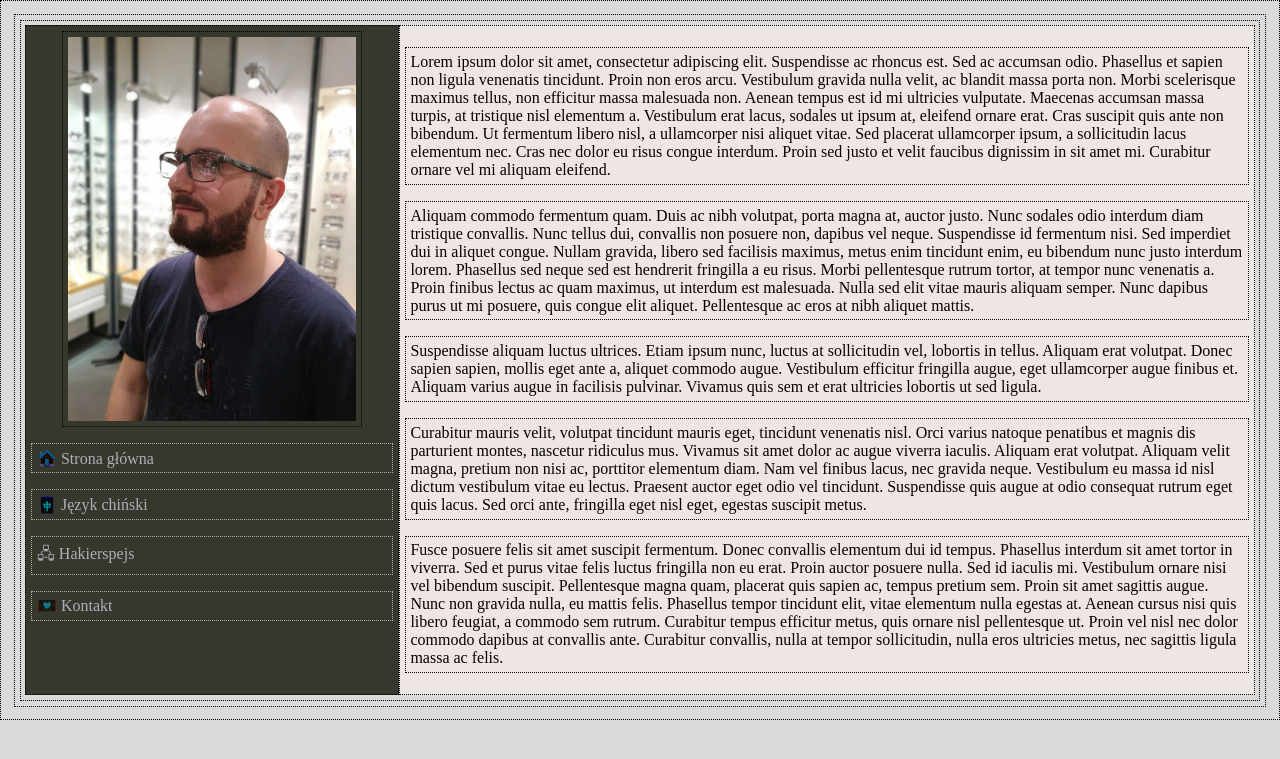
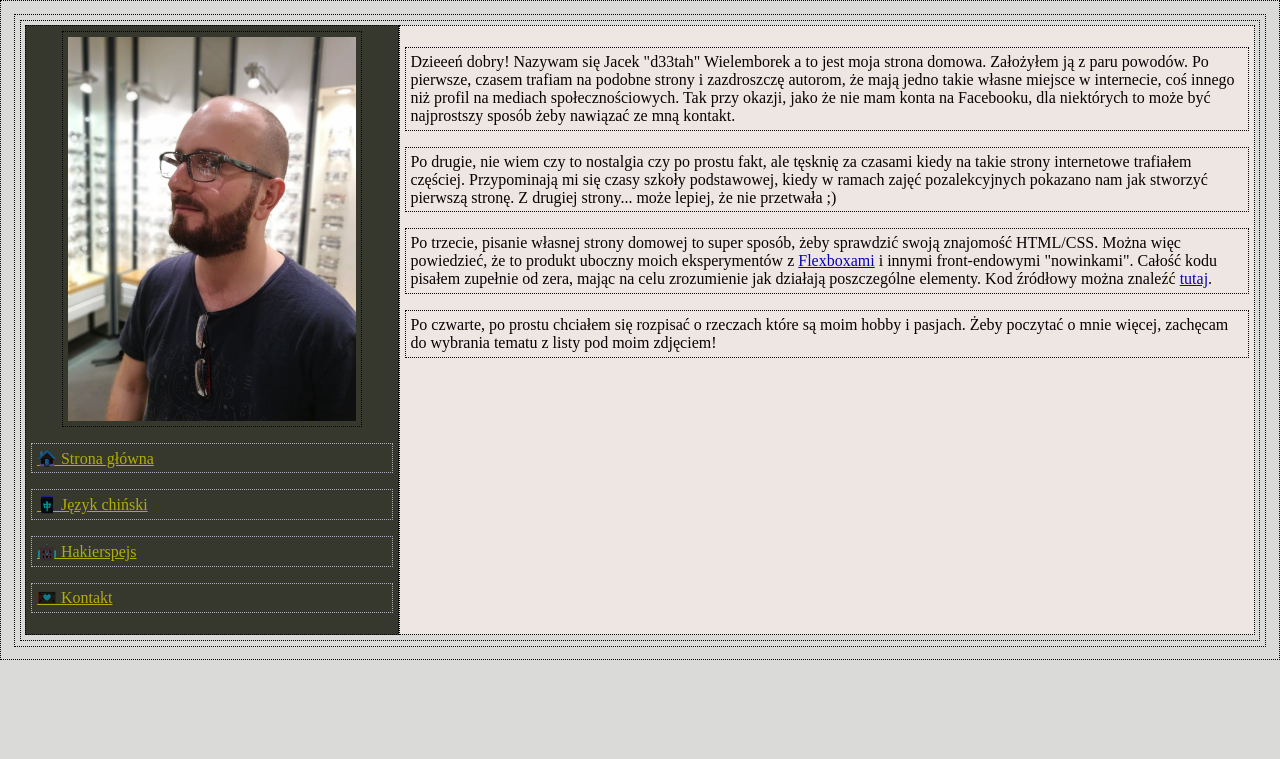
Before and after one commit to d33tah/d33tah.github.io, a Jekyll site: the page built from index.html, in a window 1280 px wide. Shown: the top 759 px of the page. Built offline with Jekyll 4.4.1, drawn with Linux system fonts in a browser that asks for light colours.

Commit message:
Update content of the website.

```diff
--- a/_layouts/default.html
+++ b/_layouts/default.html
@@ -58,6 +58,10 @@ p {
     width: 288px;
     height: 384px;
 }
+a, em, strong {
+    border: none;
+    padding: 0px;
+}
 
         </style>
     </head>
@@ -65,10 +69,10 @@ p {
         <article>
             <nav>
                 <img src="photo_2019-07-30_19-32-26.jpg" class="myphoto"></img>
-                <p>🏠 Strona główna</p>
-                <p>🀄 Język chiński</p>
-                <p>🖧  Hakierspejs</p>
-                <p>💌 Kontakt</p>
+                <p><a href="index.html">🏠 Strona główna</a></p>
+                <p><a href="chinski.html">🀄 Język chiński</a></p>
+                <p><a href="hakierspejs.html">🤖 Hakierspejs</a></p>
+                <p><a href="kontakt.html">💌 Kontakt</a></p>
             </nav>
             <main>
                 {{ content }}
--- /dev/null
+++ b/hakierspejs.html
@@ -0,0 +1,4 @@
+---
+title: Hakierspejs
+---
+<p>Sekcja w budowie. Zapraszam później!</p>
--- a/index.html
+++ b/index.html
@@ -2,17 +2,31 @@
 title: Strona Główna
 ---
 <p>
-Lorem ipsum dolor sit amet, consectetur adipiscing elit. Suspendisse ac rhoncus est. Sed ac accumsan odio. Phasellus et sapien non ligula venenatis tincidunt. Proin non eros arcu. Vestibulum gravida nulla velit, ac blandit massa porta non. Morbi scelerisque maximus tellus, non efficitur massa malesuada non. Aenean tempus est id mi ultricies vulputate. Maecenas accumsan massa turpis, at tristique nisl elementum a. Vestibulum erat lacus, sodales ut ipsum at, eleifend ornare erat. Cras suscipit quis ante non bibendum. Ut fermentum libero nisl, a ullamcorper nisi aliquet vitae. Sed placerat ullamcorper ipsum, a sollicitudin lacus elementum nec. Cras nec dolor eu risus congue interdum. Proin sed justo et velit faucibus dignissim in sit amet mi. Curabitur ornare vel mi aliquam eleifend.
+Dzieeeń dobry! Nazywam się Jacek "d33tah" Wielemborek a to jest moja strona
+domowa. Założyłem ją z paru powodów. Po pierwsze, czasem trafiam na podobne
+strony i zazdroszczę autorom, że mają jedno takie własne miejsce w internecie,
+coś innego niż profil na mediach społecznościowych. Tak przy okazji, jako że
+nie mam konta na Facebooku, dla niektórych to może być najprostszy sposób żeby
+nawiązać ze mną kontakt.
 </p>
+
 <p>
-Aliquam commodo fermentum quam. Duis ac nibh volutpat, porta magna at, auctor justo. Nunc sodales odio interdum diam tristique convallis. Nunc tellus dui, convallis non posuere non, dapibus vel neque. Suspendisse id fermentum nisi. Sed imperdiet dui in aliquet congue. Nullam gravida, libero sed facilisis maximus, metus enim tincidunt enim, eu bibendum nunc justo interdum lorem. Phasellus sed neque sed est hendrerit fringilla a eu risus. Morbi pellentesque rutrum tortor, at tempor nunc venenatis a. Proin finibus lectus ac quam maximus, ut interdum est malesuada. Nulla sed elit vitae mauris aliquam semper. Nunc dapibus purus ut mi posuere, quis congue elit aliquet. Pellentesque ac eros at nibh aliquet mattis.
+Po drugie, nie wiem czy to nostalgia czy po prostu fakt, ale tęsknię za czasami
+kiedy na takie strony internetowe trafiałem częściej. Przypominają mi się czasy
+szkoły podstawowej, kiedy w ramach zajęć pozalekcyjnych pokazano nam jak
+stworzyć pierwszą stronę. Z drugiej strony... może lepiej, że nie przetwała ;)
 </p>
+
 <p>
-Suspendisse aliquam luctus ultrices. Etiam ipsum nunc, luctus at sollicitudin vel, lobortis in tellus. Aliquam erat volutpat. Donec sapien sapien, mollis eget ante a, aliquet commodo augue. Vestibulum efficitur fringilla augue, eget ullamcorper augue finibus et. Aliquam varius augue in facilisis pulvinar. Vivamus quis sem et erat ultricies lobortis ut sed ligula.
+Po trzecie, pisanie własnej strony domowej to super sposób, żeby sprawdzić
+swoją znajomość HTML/CSS. Można więc powiedzieć, że to produkt uboczny moich
+eksperymentów z
+<a href="https://www.w3schools.com/csS/css3_flexbox.asp">Flexboxami</a> i
+innymi front-endowymi "nowinkami". Całość kodu pisałem zupełnie od zera, mając
+na celu zrozumienie jak działają poszczególne elementy. Kod źródłowy można
+znaleźć <a href="https://github.com/d33tah/d33tah.github.io">tutaj</a>.
 </p>
-<p>
-Curabitur mauris velit, volutpat tincidunt mauris eget, tincidunt venenatis nisl. Orci varius natoque penatibus et magnis dis parturient montes, nascetur ridiculus mus. Vivamus sit amet dolor ac augue viverra iaculis. Aliquam erat volutpat. Aliquam velit magna, pretium non nisi ac, porttitor elementum diam. Nam vel finibus lacus, nec gravida neque. Vestibulum eu massa id nisl dictum vestibulum vitae eu lectus. Praesent auctor eget odio vel tincidunt. Suspendisse quis augue at odio consequat rutrum eget quis lacus. Sed orci ante, fringilla eget nisl eget, egestas suscipit metus.
-</p>
-<p>
-Fusce posuere felis sit amet suscipit fermentum. Donec convallis elementum dui id tempus. Phasellus interdum sit amet tortor in viverra. Sed et purus vitae felis luctus fringilla non eu erat. Proin auctor posuere nulla. Sed id iaculis mi. Vestibulum ornare nisi vel bibendum suscipit. Pellentesque magna quam, placerat quis sapien ac, tempus pretium sem. Proin sit amet sagittis augue. Nunc non gravida nulla, eu mattis felis. Phasellus tempor tincidunt elit, vitae elementum nulla egestas at. Aenean cursus nisi quis libero feugiat, a commodo sem rutrum. Curabitur tempus efficitur metus, quis ornare nisl pellentesque ut. Proin vel nisl nec dolor commodo dapibus at convallis ante. Curabitur convallis, nulla at tempor sollicitudin, nulla eros ultricies metus, nec sagittis ligula massa ac felis.
-</p>
+
+<p>Po czwarte, po prostu chciałem się rozpisać o rzeczach które są moim hobby
+i pasjach. Żeby poczytać o mnie więcej, zachęcam do wybrania tematu z listy
+pod moim zdjęciem!</p>
--- /dev/null
+++ b/kontakt.html
@@ -0,0 +1,4 @@
+---
+title: Kontakt
+---
+<p>Sekcja w budowie. Zapraszam później!</p>
```
Also changed, not shown: chinski.html (added, +40 -0 lines).
